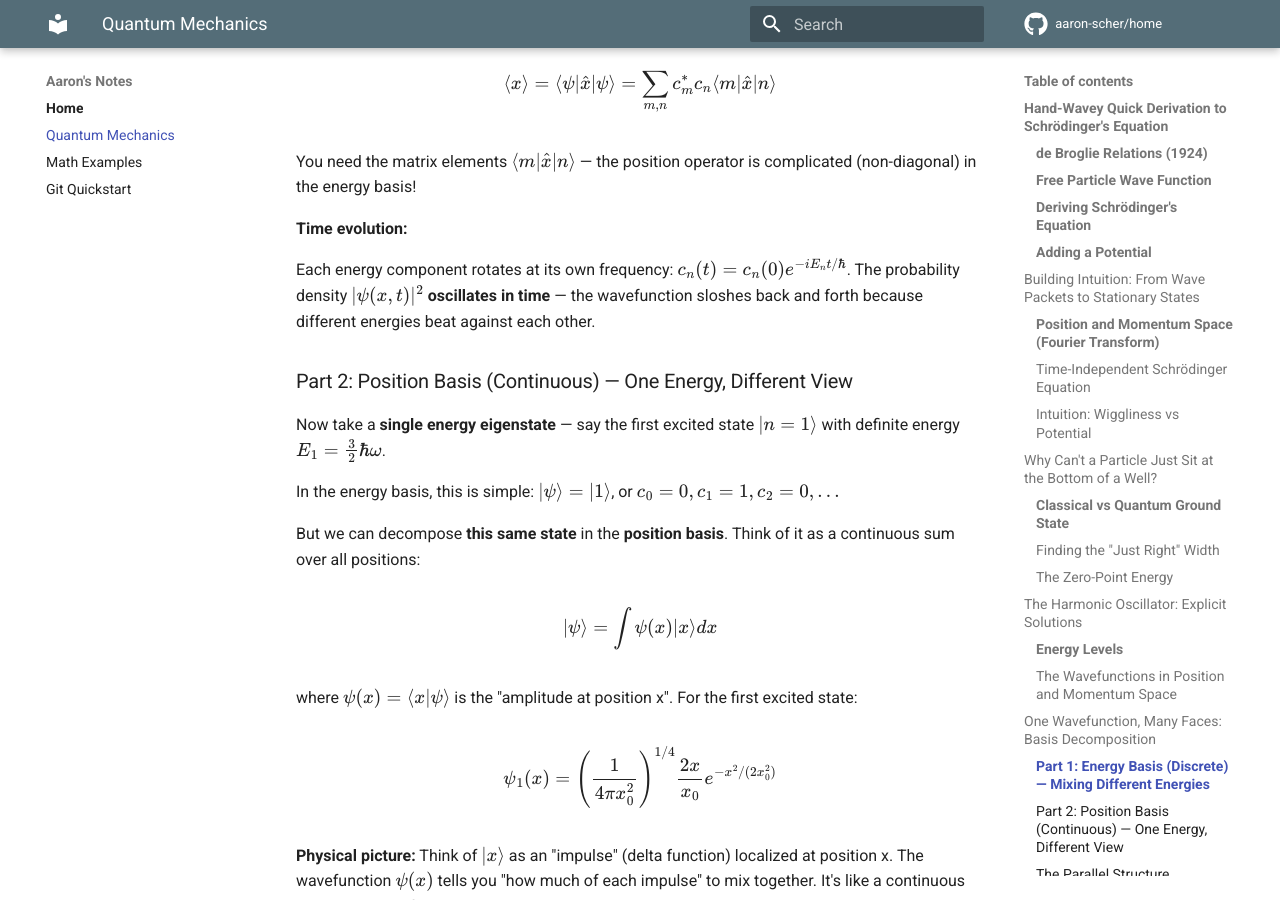
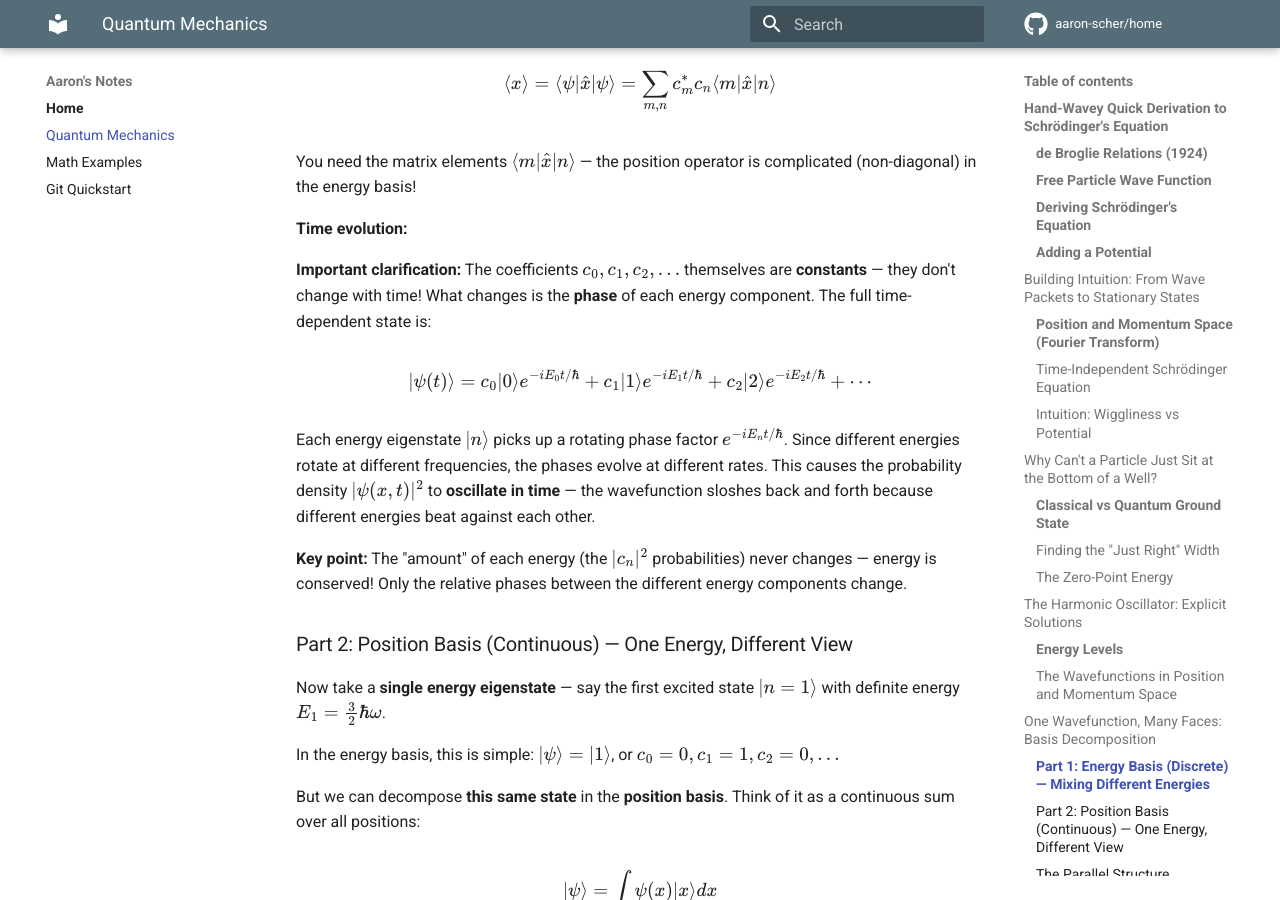
Before and after one commit to aaron-scher/home, an MkDocs documentation site: the page built from docs/quantum-mechanics.md, in a window 1280 px wide and 900 px high, scrolled down 13346 px. Built offline with MkDocs 1.6.1 and Material for MkDocs 9.7.7, drawn with Linux system fonts in a browser that asks for light colours; comment, search, counter and statistics services are not loaded.

Commit message:
Clarify time evolution: coefficients cn are constant, phases change
- Emphasize cn are constants, not time-dependent
- Time evolution is in phase factors e^(-iEnt/ℏ)
- Probabilities |cn|² never change (energy conserved)
- Only relative phases between energy components evolve
- Resolves confusion from inconsistent notation

🤖 Generated with [Claude Code](https://claude.com/claude-code)

Co-Authored-By: Claude <noreply@anthropic.com>

```diff
--- a/docs/quantum-mechanics.md
+++ b/docs/quantum-mechanics.md
@@ -474,7 +474,15 @@ You need the matrix elements $\langle m|\hat{x}|n\rangle$ — the position opera
 
 **Time evolution:**
 
-Each energy component rotates at its own frequency: $c_n(t) = c_n(0) e^{-iE_n t/\hbar}$. The probability density $|\psi(x,t)|^2$ **oscillates in time** — the wavefunction sloshes back and forth because different energies beat against each other.
+**Important clarification:** The coefficients $c_0, c_1, c_2, ...$ themselves are **constants** — they don't change with time! What changes is the **phase** of each energy component. The full time-dependent state is:
+
+$$
+|\psi(t)\rangle = c_0 |0\rangle e^{-iE_0 t/\hbar} + c_1 |1\rangle e^{-iE_1 t/\hbar} + c_2 |2\rangle e^{-iE_2 t/\hbar} + \cdots
+$$
+
+Each energy eigenstate $|n\rangle$ picks up a rotating phase factor $e^{-iE_n t/\hbar}$. Since different energies rotate at different frequencies, the phases evolve at different rates. This causes the probability density $|\psi(x,t)|^2$ to **oscillate in time** — the wavefunction sloshes back and forth because different energies beat against each other.
+
+**Key point:** The "amount" of each energy (the $|c_n|^2$ probabilities) never changes — energy is conserved! Only the relative phases between the different energy components change.
 
 ### Part 2: Position Basis (Continuous) — One Energy, Different View
 
```
